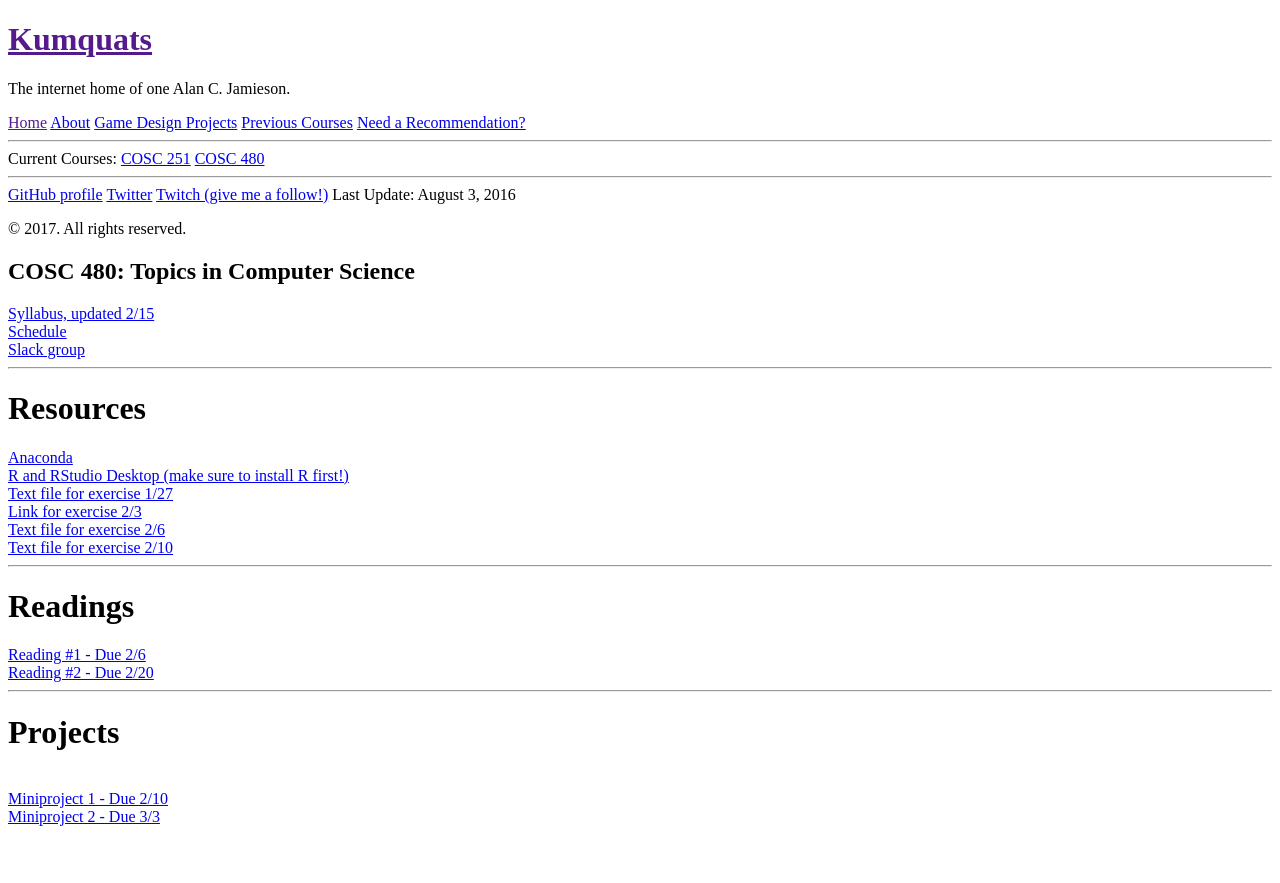
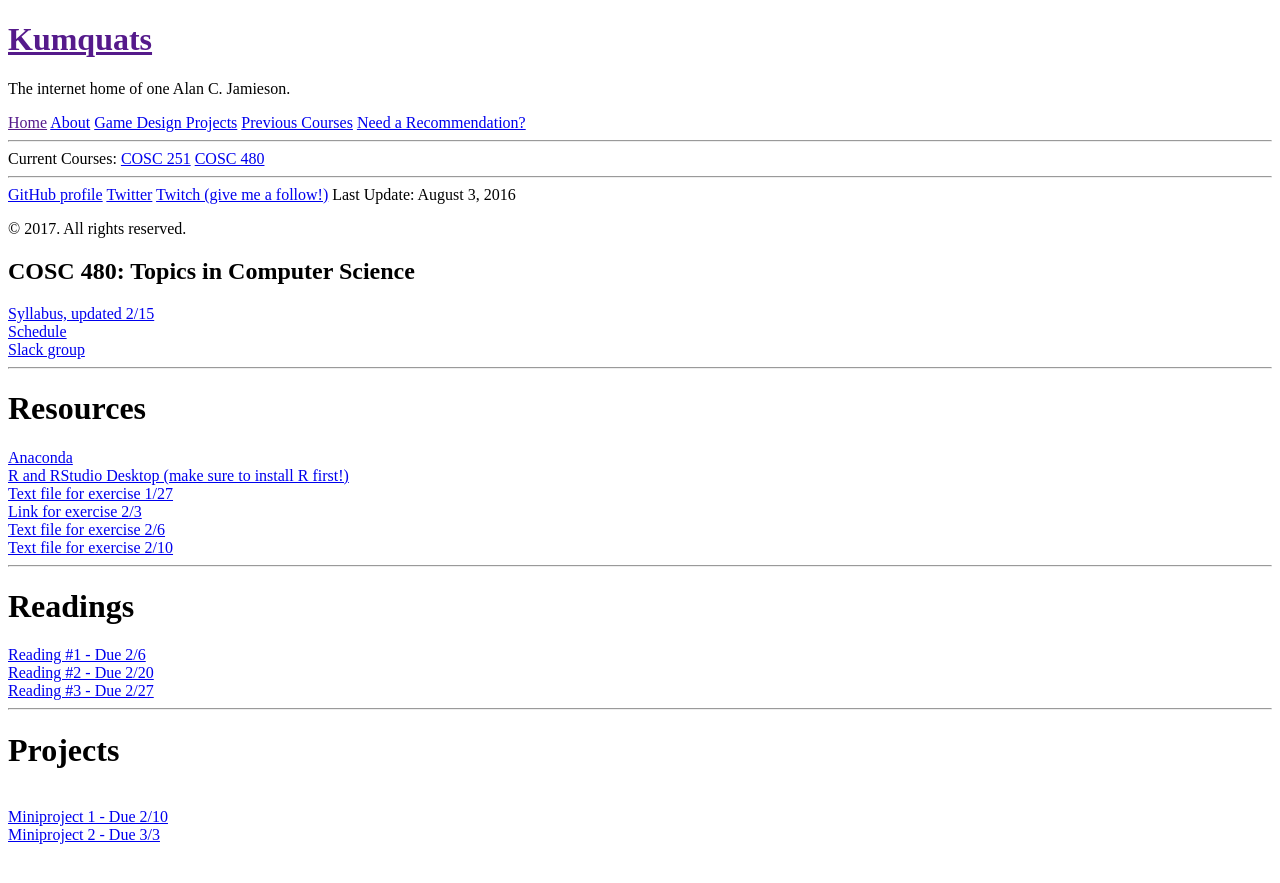
Before and after one commit to ripark/ripark.github.io, a Jekyll site: the page built from s17/cosc480.html, in a window 1280 px wide. Shown: the top 883 px of the page. Built offline with Jekyll 4.4.1, drawn with Linux system fonts in a browser that asks for light colours; Markdown is read by kramdown in place of the engine named in the settings.

Commit message:
reading for next week

```diff
--- a/s17/cosc251.html
+++ b/s17/cosc251.html
@@ -34,6 +34,10 @@ TAs are allowed to call off their hours if no one shows up in the first hour.
 <br>
 <a href="http://ripark.github.io/s17/COSC251Proj1.pdf">Project 1 - Due 2/17</a> [<a href="http://ripark.github.io/s17/Proj1Driver.cpp">Driver</a>]
 <br>
+<!---
+<a href="http://ripark.github.io/s17/COSC251Proj2.pdf">Project 2 - Due 3/10</a> [Driver Soon]
+<br>
+-->
 <hr>
 <strong><u>Presentations</strong></u>
 <br>
--- a/s17/cosc480.html
+++ b/s17/cosc480.html
@@ -30,6 +30,8 @@ title: "COSC 480: Topics in Computer Science"
 <br>
 <a href="https://dssg.uchicago.edu/2013/12/13/qcri-tapping-twitter-for-faster-disaster-relief/">Reading #2 - Due 2/20</a>
 <br>
+<a href="http://ripark.github.io/s17/p57-burgess.pdf">Reading #3 - Due 2/27</a>
+<br>
 <hr>
 <h1>Projects</h1>
 <br>
```
Also changed, not shown: 1 other file.
